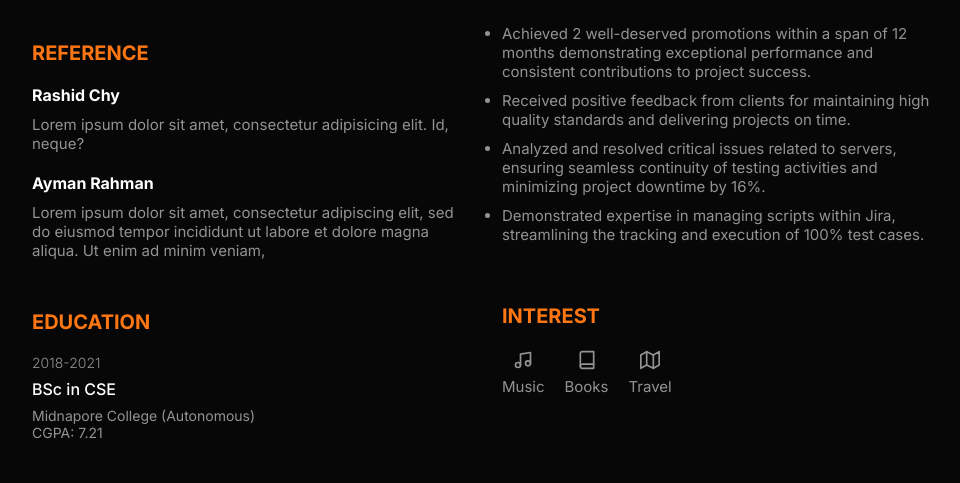
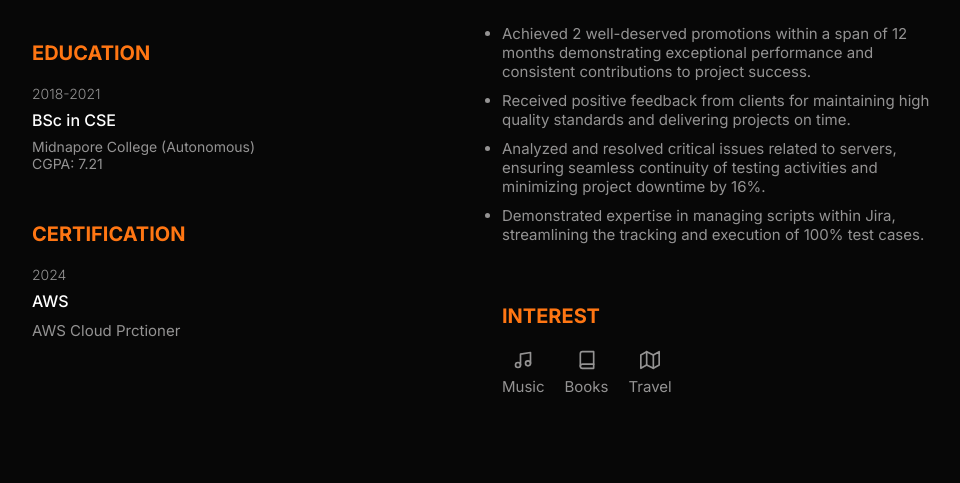
Before and after one commit to nirmalyax/Cloud-Resume-Project, a plain HTML site: page index.html in a window 1280 px wide. Shown: the part 907-1390 px from the top of the page, without its empty margins (158-1118 px from the left). Drawn offline with nearby package versions, Linux system fonts and the light colour scheme.

Commit message:
Update index.html

```diff
--- a/index.html
+++ b/index.html
@@ -42,18 +42,6 @@
             <li><h5 class="ref_name">Soft Skills:</h5> Analysis & Consulting, Problem Solving, Time Management</li>
 
         </ul>
-      </div>
-      <div class="ref">
-        <h3 class="title">Reference</h3>
-        <div class="ref_item">
-          <h4 class="ref_name">Rashid Chy</h4>
-          <p class="description">Lorem ipsum dolor sit amet, consectetur adipisicing elit. Id, neque?</p>
-        </div>
-        <div class="ref_item">
-          <h4 class="ref_name">Ayman Rahman</h4>
-          <p class="description"> Lorem ipsum dolor sit amet, consectetur adipiscing elit, sed do eiusmod tempor
-            incididunt ut labore et dolore magna aliqua. Ut enim ad minim veniam, </p>
-        </div>
       </div>
 
       <div class="edu">
```
